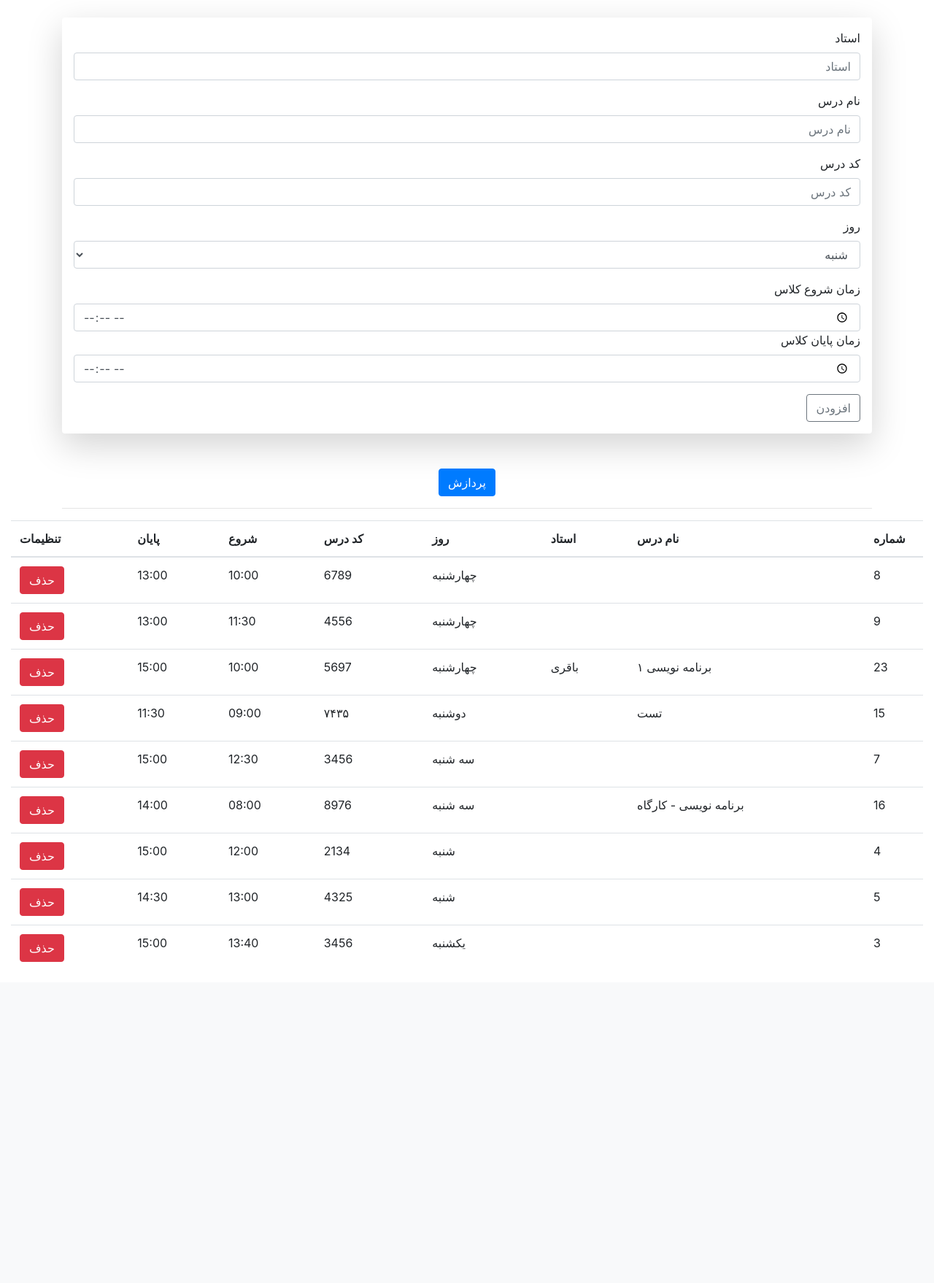
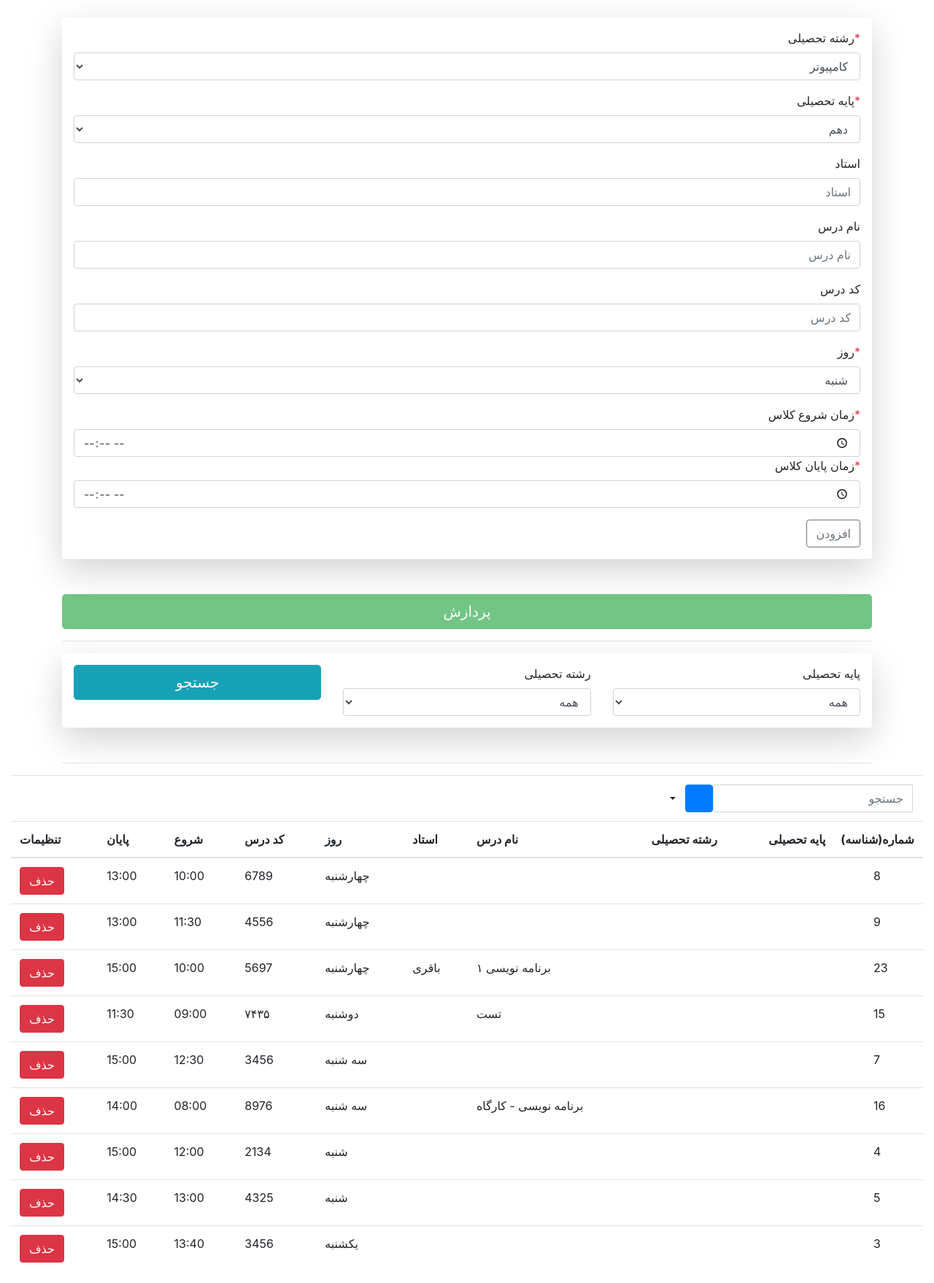
Before and after one commit to fahamjv/lessonplan, a Flask app: page / in a window 1280 px wide. Shown: the part 76-1834 px from the top of the page at 73% size. Before the commit the page ends 1394 px from the top, so only its background shows below. Run offline with Flask 2, Linux system fonts and the light colour scheme; data comes from the database, SQL or seed files in the repository; some libraries are stand-ins or nearby versions.

Commit message:
Almost done

```diff
--- a/main.py
+++ b/main.py
@@ -87,6 +87,10 @@ def main():
 
 @app.route('/check')
 def check():
+    major = request.args.get('major')
+    grade = request.args.get('grade')
+
+
     try:
         connection = pymysql.connect(host='localhost',
                                      user='root',
@@ -96,9 +100,11 @@ def check():
                                      cursorclass=pymysql.cursors.DictCursor)
 
         with connection.cursor() as cursor:
-            sql = "SELECT * FROM `classes`"
+            sql = "SELECT * FROM `classes` WHERE `major`='%s' AND `grade`='%s'" % (major,grade)
+
             cursor.execute(sql)
             result = cursor.fetchall()
+
 
             rows = make_rows(result)
 
@@ -134,8 +140,8 @@ def add():
     lessonCode = request.form.get('lesson_code')
     lessonName = request.form.get('lesson_name')
     teacher = request.form.get('teacher')
-
-
+    major = request.form.get('major')
+    grade = request.form.get('grade')
 
 
     try:
@@ -149,9 +155,9 @@ def add():
         with connection.cursor() as cursor:
 
             # Create a new record
-            sql = "INSERT INTO `classes` (`id`, `lesson_name`, `teacher`, `lesson_code`, `day`, `start_time`, `end_time`) VALUES (NULL, %s, %s, %s, %s, %s, %s)"
+            sql = "INSERT INTO `classes` (`id`, `lesson_name`, `teacher`, `lesson_code`, `day`, `start_time`, `end_time`, `major`, `grade`) VALUES (NULL, %s, %s, %s, %s, %s, %s, %s, %s)"
             print(sql)
-            cursor.execute(sql, (lessonName,teacher,lessonCode,day,startTime,endTime))
+            cursor.execute(sql, (lessonName,teacher,lessonCode,day,startTime,endTime,major,grade))
 
         connection.commit()
 
@@ -188,7 +194,9 @@ def remove(id):
 @app.route('/columns')
 def columns():
     d = [
-          {"name":"id","title":"شماره","breakpoints":"xs sm","type":"number","style":{"width":80,"maxWidth":80}},
+          {"name":"id","title":"شماره(شناسه)","breakpoints":"xs sm","type":"number","style":{"width":80,"maxWidth":80}},
+          {"name": "grade", "title": "پایه تحصیلی"},
+          {"name": "major", "title": "رشته تحصیلی"},
           {"name": "lesson_name", "title": "نام درس"},
           {"name": "teacher", "title": "استاد"},
           {"name": "day", "title": "روز"},
@@ -199,8 +207,25 @@ def columns():
         ]
     return jsonify(d)
 
-@app.route('/rows')
+@app.route('/rows', methods = ['GET'])
 def rows():
+
+
+    sql = "SELECT * FROM `classes` ORDER BY `day`"
+
+
+
+
+    if request.args.get('major') and request.args.get('grade'):
+        sql = "SELECT * FROM `classes` WHERE  `major`='%s' and `grade`='%s' ORDER BY `day`" % (request.args.get('major'),request.args.get('grade'))
+
+    elif request.args.get('grade'):
+        sql = "SELECT * FROM `classes` WHERE  `grade`='%s'  ORDER BY `day`" % (request.args.get('grade'))
+
+    elif request.args.get('major'):
+        sql = "SELECT * FROM `classes` WHERE  `major`='%s'  ORDER BY `day`" % (request.args.get('major'))
+
+
     try:
         connection = pymysql.connect(host='localhost',
                                      user='root',
@@ -210,7 +235,6 @@ def rows():
                                      cursorclass=pymysql.cursors.DictCursor)
 
         with connection.cursor() as cursor:
-            sql = "SELECT * FROM `classes`  ORDER BY `day`"
             cursor.execute(sql)
             result = cursor.fetchall()
 
--- a/templates/index.html
+++ b/templates/index.html
@@ -32,6 +32,28 @@
             <form method="post" action="{{ url_for('add') }}">
 
 
+                 <div class="form-group">
+                    <label for="major"><span class="text-danger">*</span>رشته تحصیلی</label>
+                    <select class="form-control" id="major" name="major" required>
+                        <option value="کامپیوتر">کامپیوتر</option>
+                        <option value="الکترونیک">الکترونیک</option>
+                        <option value="مکانیک خودرو">مکانیک خودرو</option>
+                        <option value="ساختمان">ساختمان</option>
+                        <option value="حسابداری">حسابداری</option>
+                    </select>
+                </div>
+
+
+                <div class="form-group">
+                    <label for="grade"><span class="text-danger">*</span>پایه تحصیلی</label>
+                    <select class="form-control" id="grade" name="grade" required>
+                        <option value="دهم">دهم</option>
+                        <option value="یازدهم">یازدهم</option>
+                        <option value="دوازدهم">دوازدهم</option>
+                    </select>
+                </div>
+
+
                 <div class="form-group">
                     <label for="teacher">استاد</label>
                     <input type="text" name="teacher" class="form-control" id="teacher" placeholder="استاد">
@@ -50,7 +72,7 @@
                 </div>
 
                 <div class="form-group">
-                    <label for="day">روز</label>
+                    <label for="day"><span class="text-danger">*</span>روز</label>
                     <select class="form-control" id="day" name="day" >
                         <option value="شنبه">شنبه</option>
                         <option value="یکشنبه">یکشنبه</option>
@@ -60,13 +82,12 @@
                     </select>
                 </div>
 
+                <div class="form-group">
+                    <label for="start_time"><span class="text-danger">*</span>زمان شروع کلاس</label>
+                    <input type="time" name="start_time" class="form-control" id="start_time" required>
 
-                <div class="form-group">
-                    <label for="start_time">زمان شروع کلاس</label>
-                    <input type="time" name="start_time" class="form-control" id="start_time" >
-
-                    <label for="end_time">زمان پایان کلاس</label>
-                    <input type="time" name="end_time" class="form-control" id="end_time" >
+                    <label for="end_time"><span class="text-danger">*</span>زمان پایان کلاس</label>
+                    <input type="time" name="end_time" class="form-control" id="end_time" required>
                 </div>
 
                 <button type="submit" class="btn btn-outline-secondary">افزودن</button>
@@ -75,8 +96,42 @@
         </div>
 
         <center>
-            <button id="check" class="btn btn-primary" onclick="check()">پردازش</button>
+            <button id="check" class="btn btn-success btn-lg btn-block" onclick="check()" disabled>پردازش</button>
         </center>
+
+        <hr>
+
+        <div class="columns shadow-lg p-3 mb-5 bg-white rounded">
+            <form method="get" action="">
+                <div class="row">
+                        <div class="col">
+                            <label for="grade-search">پایه تحصیلی</label>
+                            <select class="form-control" id="grade-search" name="grade-search">
+                                <option value="">همه</option>
+                                <option value="دهم">دهم</option>
+                                <option value="یازدهم">یازدهم</option>
+                                <option value="دوازدهم">دوازدهم</option>
+                            </select>
+                        </div>
+
+                        <div class="col">
+                            <label for="major-search">رشته تحصیلی</label>
+                            <select class="form-control" id="major-search" name="major-search" >
+                                <option value="">همه</option>
+                                <option value="کامپیوتر">کامپیوتر</option>
+                                <option value="الکترونیک">الکترونیک</option>
+                                <option value="مکانیک خودرو">مکانیک خودرو</option>
+                                <option value="ساختمان">ساختمان</option>
+                                <option value="حسابداری">حسابداری</option>
+                            </select>
+                        </div>
+
+                        <div class="col">
+                            <button type="button" class="btn btn-info btn-lg btn-block" id="search">جستجو</button>
+                        </div>
+                </div>
+            </form>
+        </div>
 
         <hr>
 
@@ -86,7 +141,8 @@
 
 
     <div class="col-md-12">
-        <table id="classes_table" class="table" data-paging="true"></table>
+
+        <table id="classes_table" class="table" data-paging="true"  data-filtering="true"></table>
     </div>
 
 
@@ -97,12 +153,44 @@
     <script src="{{url_for('static', filename='js/footable.paging.js')}}"></script>
 
     <script>
+        function disable_enable_check_button(){
+            if($('#grade-search').val() == null || $('#grade-search').val() == '' || $('#major-search').val() == null || $('#major-search').val() == ''){
+                $('#check').prop('disabled', true);
+            }
+            else {
+                $('#check').prop('disabled', false);
+            }
+        }
+
+
         jQuery(function($){
             $('.table').footable({
                 "columns": $.get('columns'),
                 "rows": $.get('rows')
             });
+
+            $('#search').click(function() {
+                let grade = document.getElementById("grade-search").value;
+                let major = document.getElementById("major-search").value;
+
+                $('.table').footable({
+                    "columns": $.get('columns'),
+                    "rows": $.get('rows?grade='+grade+'&major='+major+'')
+                });
+            });
+
+
+            $('#grade-search').on('change', function() {
+                disable_enable_check_button()
+            });
+
+
+            $('#major-search').on('change', function() {
+                disable_enable_check_button()
+            });
+
         });
+
     </script>
 
 
@@ -122,11 +210,7 @@
 
             $.each($(".table tbody").find("tr"), function () {
 
-
-<!--                var rr = Number($(this).find("td").html()[0] + $(this).find("td").html()[1])-->
-
                 var rr = Number($(this).find("td").html())
-
 
                 if (rr == row1 || rr == row2){
                     $(this).css('background-color',color)
@@ -137,19 +221,24 @@
 
         function check(){
 
+            let grade = document.getElementById("grade-search").value;
+            let major = document.getElementById("major-search").value;
+
 
             jQuery.ajax({
 
                 type:"get",
-                url: "{{url_for('check')}}",
+                url: 'check?grade='+grade+'&major='+major+'',
                 success: function(data) {
+
+                    if(data == ''){
+                        alert('تداخلی در رشته '+major+' در پایه '+grade+' وجود ندارد .')
+                    }
 
 
                     var ft = FooTable.get("#classes_table"),
                         rows = ft.rows.all,
                         total = 0;
-
-
 
 
                     for (var i in data){
```
Also changed, not shown: static/js/footable.js.
